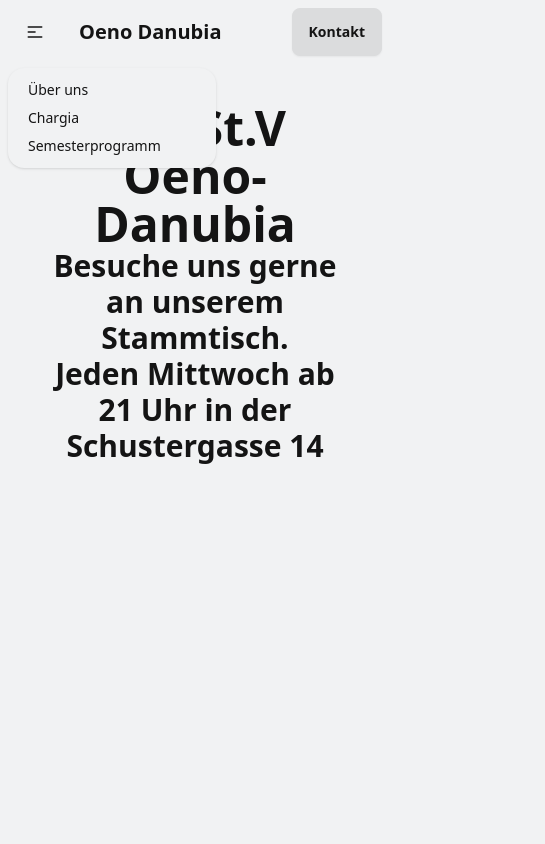
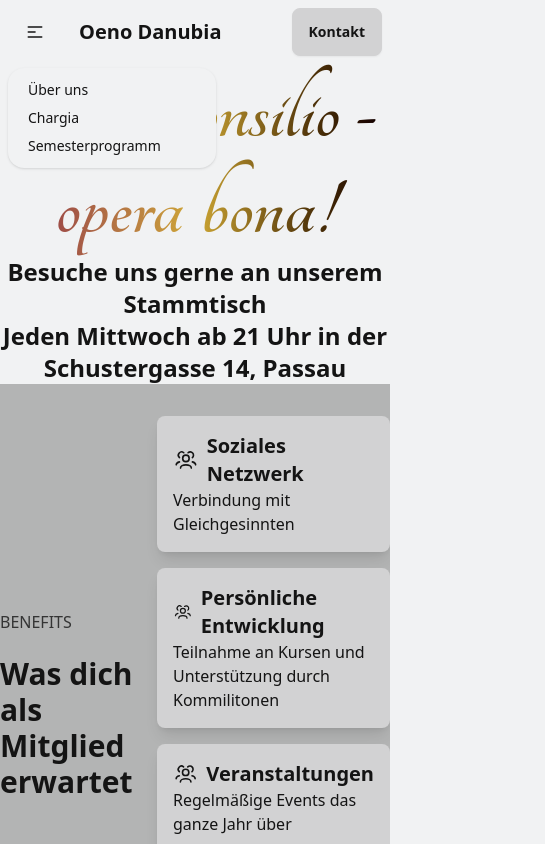
Before and after one commit to managrsphere/oeno-danubia, a Nuxt app: page / in a window 390 px wide. Both pictures are taken after a click on the button 35 px from the left and 32 px from the top of the page. Shown: the top 844 px of the page, 545 px wide, since content can reach past the window. Built offline with nearby package versions, Linux system fonts and the light colour scheme.

Commit message:
Updated Layout, Home and added About and Chargia Page

```diff
--- a/components/TheFooter.vue
+++ b/components/TheFooter.vue
@@ -1,9 +1,6 @@
 <template>
     <footer class="footer footer-center p-10 bg-base-200 text-base-content rounded">
         <nav class="grid grid-flow-col gap-4">
-            <a class="link link-hover">Über uns</a>
-            <a class="link link-hover">Chargia</a>
-            <a class="link link-hover">Semesterprogramm</a>
             <a class="link link-hover">Kontakt</a>
             <a class="link link-hover">Impressum</a>
             <a class="link link-hover">Datenschutz</a>
--- a/components/TheNavbar.vue
+++ b/components/TheNavbar.vue
@@ -12,7 +12,7 @@
                 <ul tabindex="0"
                     class="menu menu-sm dropdown-content mt-3 z-[1] p-2 shadow bg-base-100 rounded-box w-52">
                     <li><nuxt-link to="/about">Über uns</nuxt-link></li>
-                    <li><a>Chargia</a></li>
+                    <li><nuxt-link to="/chargia">Chargia</nuxt-link></li>
                     <li><a>Semesterprogramm</a></li>
                 </ul>
             </div>
@@ -21,7 +21,7 @@
         <div class="navbar-center hidden lg:flex">
             <ul class="menu menu-horizontal px-1">
                 <li><nuxt-link to="/about">Über uns</nuxt-link></li>
-                <li><a>Chargia</a></li>
+                <li><nuxt-link to="/chargia">Chargia</nuxt-link></li>
                 <li><a>Semesterprogramm</a></li>
             </ul>
         </div>
--- a/layouts/default.vue
+++ b/layouts/default.vue
@@ -1,7 +1,7 @@
 <template>
     <div class="flex flex-col min-h-screen items-center justify-center">
             <TheNavbar class="mb-auto"/>
-            <div class="flex-grow p-10 w-full min-h-screen">
+            <div class="flex-grow w-full">
                 <slot />
             </div>
             <TheFooter class="mt-auto"/>
--- a/nuxt.config.ts
+++ b/nuxt.config.ts
@@ -1,5 +1,14 @@
 // https://nuxt.com/docs/api/configuration/nuxt-config
 export default defineNuxtConfig({
   devtools: { enabled: true },
-  modules: ["@nuxtjs/tailwindcss"]
+  modules: [
+    "@nuxtjs/tailwindcss",
+    "@nuxtjs/google-fonts"
+  ],
+  googleFonts: {
+    families: {
+      Tangerine: [400, 700]
+    },
+    display: 'swap'
+  }
 })
--- a/package.json
+++ b/package.json
@@ -10,6 +10,7 @@
     "postinstall": "nuxt prepare"
   },
   "dependencies": {
+    "@nuxtjs/google-fonts": "^3.2.0",
     "@nuxtjs/tailwindcss": "^6.12.0",
     "@tailwindcss/typography": "^0.5.13",
     "daisyui": "^4.12.2",
--- a/pages/index.vue
+++ b/pages/index.vue
@@ -1,15 +1,127 @@
 <template>
-    <div class="flex justify-center items-center">
-        <div class="flex-col text-center">
-            <h1 class="text-5xl font-bold">K.D.St.V Oeno-Danubia</h1>
-            <h2 class="text-3xl font-semibold">Besuche uns gerne an unserem Stammtisch.</h2>
-            <h2 class="text-3xl font-semibold">Jeden Mittwoch ab 21 Uhr in der Schustergasse 14</h2>
-        </div>
+    <div class="min-h-screen flex flex-col text-base-content">
+        <section class="flex-1 flex justify-center items-center bg-base-100">
+            <div class="container mx-auto text-center">
+                <h1
+                    class="text-8xl font-bold font-tangerine bg-gradient-to-r from-secondary via-accent to-primary inline-block text-transparent bg-clip-text">
+                    Bono consilio - opera bona!</h1>
+                <h2 class="text-2xl font-semibold">Besuche uns gerne an unserem Stammtisch</h2>
+                <h2 class="text-2xl font-semibold">Jeden Mittwoch ab 21 Uhr in der Schustergasse 14, Passau</h2>
+            </div>
+        </section>
+        <section class="flex-1 bg-base-300">
+            <div class="container mx-auto flex justify-center items-center h-full">
+                <div class="prose text-left">
+                    <p class="uppercase">Benefits</p>
+                    <h1 class="text-3xl font-semibold">Was dich als Mitglied erwartet</h1>
+                </div>
+                <div class="grid grid-cols-1 md:grid-cols-2 gap-4 mt-8">
+                    <div class="card p-4 bg-base-200 rounded-lg shadow-lg">
+                        <h2 class="card-title">
+                            <svg xmlns="http://www.w3.org/2000/svg" class="h-7 w-7" viewBox="0 0 24 24">
+                                <path fill="none" stroke="currentColor" stroke-linecap="round" stroke-linejoin="round"
+                                    stroke-width="1.5"
+                                    d="M17 19.5c0-1.657-2.239-3-5-3s-5 1.343-5 3m14-3c0-1.23-1.234-2.287-3-2.75M3 16.5c0-1.23 1.234-2.287 3-2.75m12-4.014a3 3 0 1 0-4-4.472M6 9.736a3 3 0 0 1 4-4.472m2 8.236a3 3 0 1 1 0-6a3 3 0 0 1 0 6" />
+                            </svg>
+                            Soziales Netzwerk
+                        </h2>
+                        <p>Verbindung mit Gleichgesinnten</p>
+                    </div>
+                    <div class="card p-4 bg-base-200 rounded-lg shadow-lg">
+                        <h2 class="card-title">
+                            <svg xmlns="http://www.w3.org/2000/svg" class="h-7 w-7" viewBox="0 0 24 24">
+                                <path fill="none" stroke="currentColor" stroke-linecap="round" stroke-linejoin="round"
+                                    stroke-width="1.5"
+                                    d="M17 19.5c0-1.657-2.239-3-5-3s-5 1.343-5 3m14-3c0-1.23-1.234-2.287-3-2.75M3 16.5c0-1.23 1.234-2.287 3-2.75m12-4.014a3 3 0 1 0-4-4.472M6 9.736a3 3 0 0 1 4-4.472m2 8.236a3 3 0 1 1 0-6a3 3 0 0 1 0 6" />
+                            </svg>
+                            Persönliche Entwicklung
+                        </h2>
+                        <p>Teilnahme an Kursen und Unterstützung durch Kommilitonen</p>
+                    </div>
+                    <div class="card p-4 bg-base-200 rounded-lg shadow-lg">
+                        <h2 class="card-title">
+                            <svg xmlns="http://www.w3.org/2000/svg" class="h-7 w-7" viewBox="0 0 24 24">
+                                <path fill="none" stroke="currentColor" stroke-linecap="round" stroke-linejoin="round"
+                                    stroke-width="1.5"
+                                    d="M17 19.5c0-1.657-2.239-3-5-3s-5 1.343-5 3m14-3c0-1.23-1.234-2.287-3-2.75M3 16.5c0-1.23 1.234-2.287 3-2.75m12-4.014a3 3 0 1 0-4-4.472M6 9.736a3 3 0 0 1 4-4.472m2 8.236a3 3 0 1 1 0-6a3 3 0 0 1 0 6" />
+                            </svg>
+                            Veranstaltungen
+                        </h2>
+                        <p>Regelmäßige Events das ganze Jahr über</p>
+                    </div>
+                    <div class="card p-4 bg-base-200 rounded-lg shadow-lg">
+                        <h2 class="card-title">
+                            <svg xmlns="http://www.w3.org/2000/svg" class="h-7 w-7" viewBox="0 0 24 24">
+                                <path fill="none" stroke="currentColor" stroke-linecap="round" stroke-linejoin="round"
+                                    stroke-width="1.5"
+                                    d="M17 19.5c0-1.657-2.239-3-5-3s-5 1.343-5 3m14-3c0-1.23-1.234-2.287-3-2.75M3 16.5c0-1.23 1.234-2.287 3-2.75m12-4.014a3 3 0 1 0-4-4.472M6 9.736a3 3 0 0 1 4-4.472m2 8.236a3 3 0 1 1 0-6a3 3 0 0 1 0 6" />
+                            </svg>
+                            Möglichkeiten
+                        </h2>
+                        <p>Wir bieten dir die Möglichkeit, dich in einer demokratischen Verbindung einzubringen</p>
+                    </div>
+                </div>
+            </div>
+        </section>
+        <section class="flex-1 bg-base-100">
+            <div class="container mx-auto flex justify-center items-center h-full">
+                <div class="text-center">
+                    <p class="uppercase">Galerie</p>
+                    <h1 class="text-2xl font-bold">Hier siehst du einige Eindrücke unserer Verbindung</h1>
+
+                    <div class="carousel w-3/4">
+                        <div id="slide1" class="carousel-item relative w-full">
+                            <img src="https://img.daisyui.com/images/stock/photo-1625726411847-8cbb60cc71e6.jpg"
+                                class="w-full" />
+                            <div
+                                class="absolute flex justify-between transform -translate-y-1/2 left-5 right-5 top-1/2">
+                                <a href="#slide4" class="btn btn-circle">❮</a>
+                                <a href="#slide2" class="btn btn-circle">❯</a>
+                            </div>
+                        </div>
+                        <div id="slide2" class="carousel-item relative w-full">
+                            <img src="https://img.daisyui.com/images/stock/photo-1609621838510-5ad474b7d25d.jpg"
+                                class="w-full" />
+                            <div
+                                class="absolute flex justify-between transform -translate-y-1/2 left-5 right-5 top-1/2">
+                                <a href="#slide1" class="btn btn-circle">❮</a>
+                                <a href="#slide3" class="btn btn-circle">❯</a>
+                            </div>
+                        </div>
+                        <div id="slide3" class="carousel-item relative w-full">
+                            <img src="https://img.daisyui.com/images/stock/photo-1414694762283-acccc27bca85.jpg"
+                                class="w-full" />
+                            <div
+                                class="absolute flex justify-between transform -translate-y-1/2 left-5 right-5 top-1/2">
+                                <a href="#slide2" class="btn btn-circle">❮</a>
+                                <a href="#slide4" class="btn btn-circle">❯</a>
+                            </div>
+                        </div>
+                        <div id="slide4" class="carousel-item relative w-full">
+                            <img src="https://img.daisyui.com/images/stock/photo-1665553365602-b2fb8e5d1707.jpg"
+                                class="w-full" />
+                            <div
+                                class="absolute flex justify-between transform -translate-y-1/2 left-5 right-5 top-1/2">
+                                <a href="#slide3" class="btn btn-circle">❮</a>
+                                <a href="#slide1" class="btn btn-circle">❯</a>
+                            </div>
+                        </div>
+                    </div>
+                </div>
+            </div>
+        </section>
+        <section class="flex-1 bg-base-200">
+            <div class="container mx-auto flex justify-center items-center h-full">
+                <div class="text-center">
+                    <h1 class="text-3xl font-semibold">FAQ</h1>
+                </div>
+            </div>
+        </section>
     </div>
+    <div class="divider"></div>
 </template>
 
 <script setup lang="ts">
-
 </script>
 
 <style scoped></style>
--- a/tailwind.config.js
+++ b/tailwind.config.js
@@ -1,18 +1,36 @@
 /** @type {import('tailwindcss').Config} */
 export default {
+  theme: {
+    extend: {
+      fontFamily: {
+        tangerine: ['Tangerine', 'cursive']
+      }
+    }
+  },
   daisyui: {
     themes: [
       {
         odtheme: {
           "primary": "#0A0000",
+          "primary-content": "#c8c2c1",
           "secondary": "#882244",
+          "secondary-content": "#ead2d6",
           "accent": "#cfa834",
-          "neutral": "#f5f5f4",
+          "accent-content": "#100a01",
+          "neutral": "#f1f2f3",
+          "neutral-content": "#141414",
           "base-100": "#f1f2f3",
-          "info": "#64caa0",
+          "base-200": "#d2d2d3",
+          "base-300": "#b3b4b4",
+          "base-content": "#141414",
+          "info": "#2cb9bf",
+          "info-content": "#010d0d",
           "success": "#70bf2c",
+          "success-content": "#040d01",
           "warning": "#fbbf24",
+          "warning-content": "#150d00",
           "error": "#bf312c",
+          "error-content": "#f7d8d3",
         }
       }
     ]
```
Also changed, not shown: pages/chargia.vue (added, +26 -0 lines), 1 other file (tests, documents, lock files or other folders).
